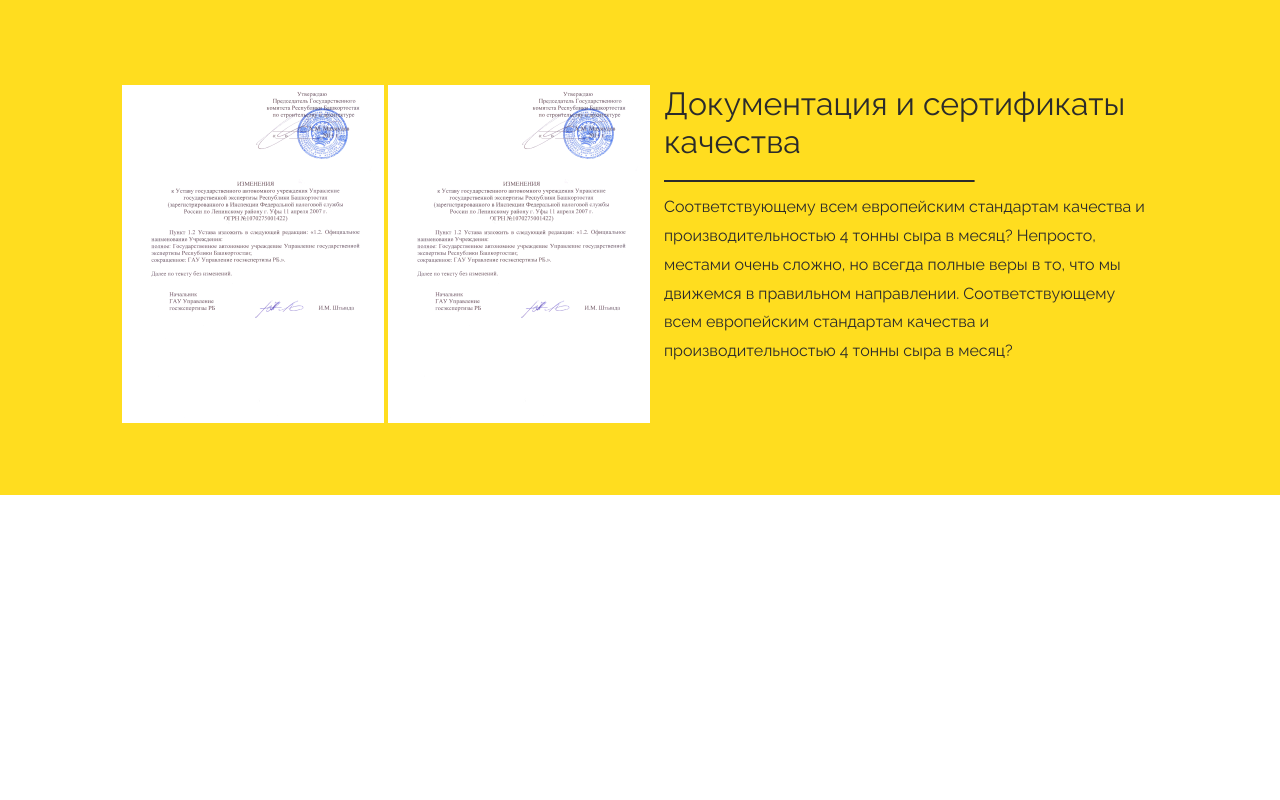
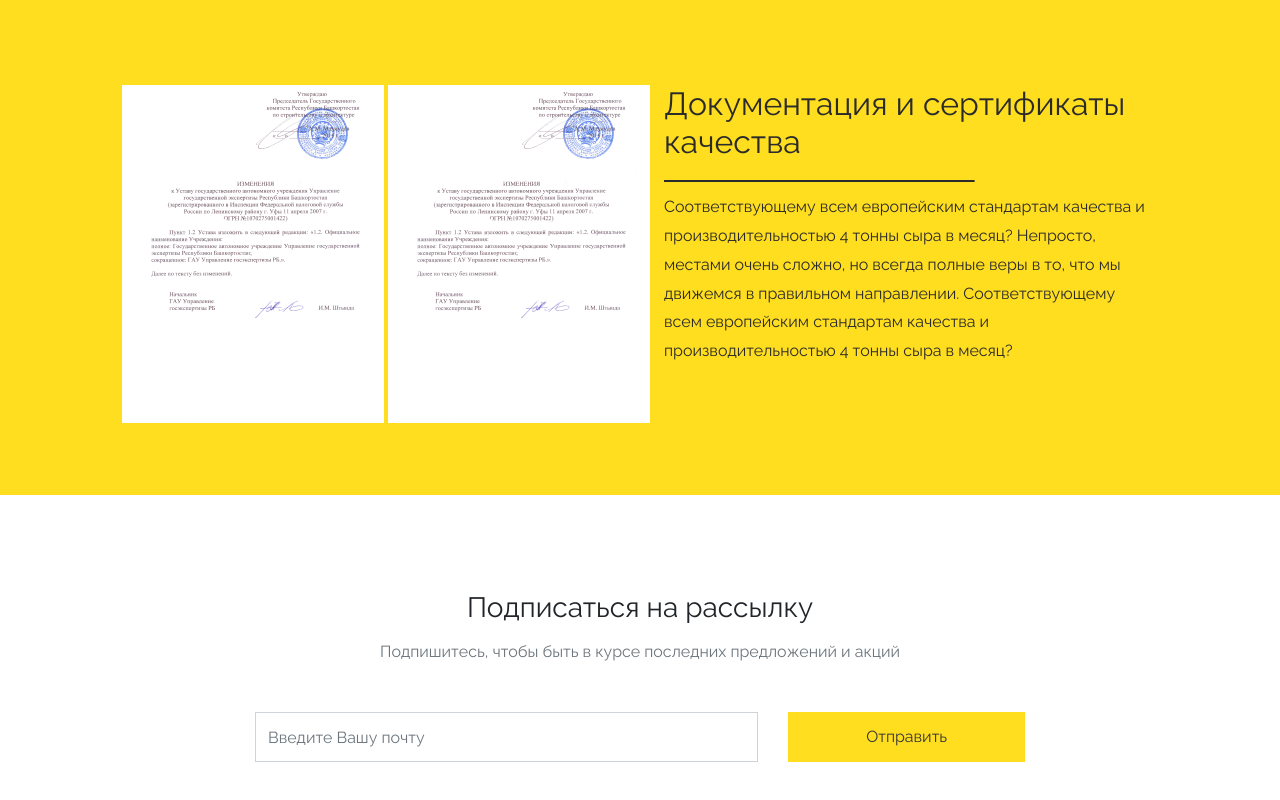
Before and after one commit to ecomilk/ecomilk.github.io, a React (Create React App) app: page / in a window 1280 px wide. Shown: the part 2647-3447 px from the top of the page. Before the commit the page ends 3142 px from the top, so only its background shows below. Built offline with nearby package versions, Linux system fonts and the light colour scheme.

Commit message:
fix: add subscribeForm

```diff
--- a/src/components/AboutUs/AboutUs.js
+++ b/src/components/AboutUs/AboutUs.js
@@ -53,7 +53,7 @@ export default class AboutUs extends Component {
                         </div>
                     </div>
                     <div className="row justify-content-md-center pt-sm-5">
-                        <div className="col col-md-10">
+                        <div className="col col-md-10 text-center text-md-left text-lg-left">
                             <h2>Преимущества</h2>
 
                             <Line
--- a/src/components/App/App.js
+++ b/src/components/App/App.js
@@ -6,6 +6,7 @@ import AppHeader from "../AppHeader/AppHeader";
 import AboutUs from "../AboutUs";
 import Products from "../Products/Products";
 import Documents from "../Documents/Documents";
+import SubscribeForm from "../SubscribeForm/SubscribeForm";
 
 export default class App extends Component {
 
@@ -31,6 +32,11 @@ export default class App extends Component {
                     images: [
                         {id: 0, src:''}
                     ]
+                },
+                {
+                    id: 4,
+                    name: 'subscribeForm',
+                    url:'api/subscribe'
                 }
             ]
         }
@@ -41,6 +47,7 @@ export default class App extends Component {
         const {sections} = this.state;
 
         const documentsProps = sections.filter(it => it.name === 'documents');
+        const subscribeFormProps = sections.filter(it => it.name === 'subscribeForm');
 
         return (
             <div className="app">
@@ -48,6 +55,7 @@ export default class App extends Component {
                 <AboutUs />
                 <Products />
                 <Documents {...documentsProps}/>
+                <SubscribeForm {...subscribeFormProps}/>
             </div>
         )
     }
--- a/src/components/SubscribeForm/SubscribeForm.css
+++ b/src/components/SubscribeForm/SubscribeForm.css
@@ -1,3 +1,4 @@
-.subscribe-form {
-
+.subscribe-form input {
+    height: 50px;
+    border-radius: 0;
 }
--- a/src/components/SubscribeForm/SubscribeForm.js
+++ b/src/components/SubscribeForm/SubscribeForm.js
@@ -1,7 +1,41 @@
 import React, {Component} from 'react'
 
 import './SubscribeForm.css'
+import Button from "../Button";
 
 export default class SubscribeForm extends Component {
 
+    onSubmit = (e) => {
+        e.preventDefault();
+    };
+
+    render() {
+        return (
+            <div className="subscribe-form container-fluid pt-5 pb-5">
+                <div className="row pt-5 pb-5 justify-content-center">
+                    <div className="col-md-10 col-sm-12 text-center">
+                        <h3>Подписаться на рассылку</h3>
+                        <div className="mt-3 text-secondary">
+                            <span>Подпишитесь, чтобы быть в курсе последних предложений и акций</span>
+                        </div>
+                        <form onSubmit={this.onSubmit}>
+                            <div className="row no-gutter justify-content-center mt-5">
+                                <div className="col-sm-12 col-md-6 mb-3 mb-lg-0">
+                                    <label htmlFor="input-email" className="sr-only">Email</label>
+                                    <input type="email" className="form-control" id="input-email"
+                                           placeholder="Введите Вашу почту"/>
+                                </div>
+                                <div className="col-sm-12 col-md-3">
+                                    <Button
+                                        label="Отправить"
+                                        onClick={this.onSubmit}
+                                    />
+                                </div>
+                            </div>
+                        </form>
+                    </div>
+                </div>
+            </div>
+        )
+    }
 }
```
